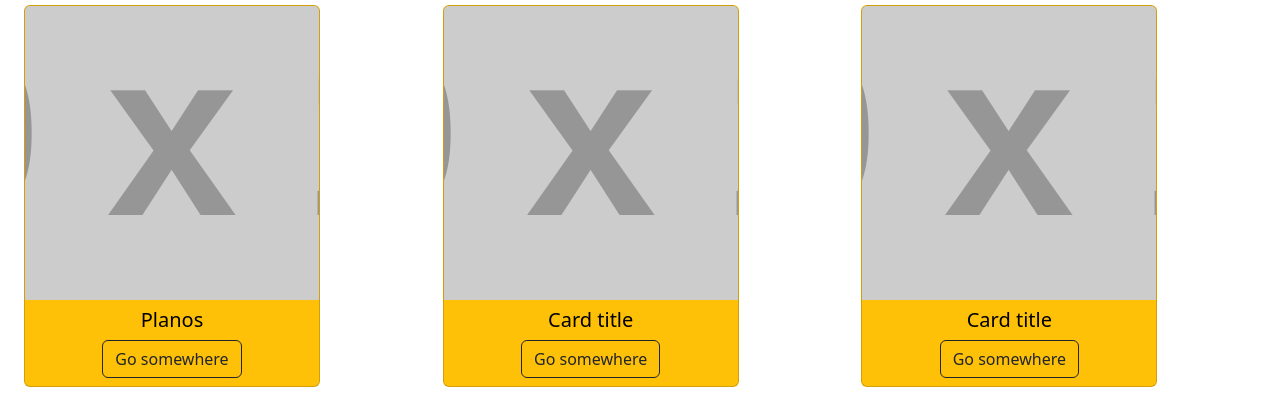
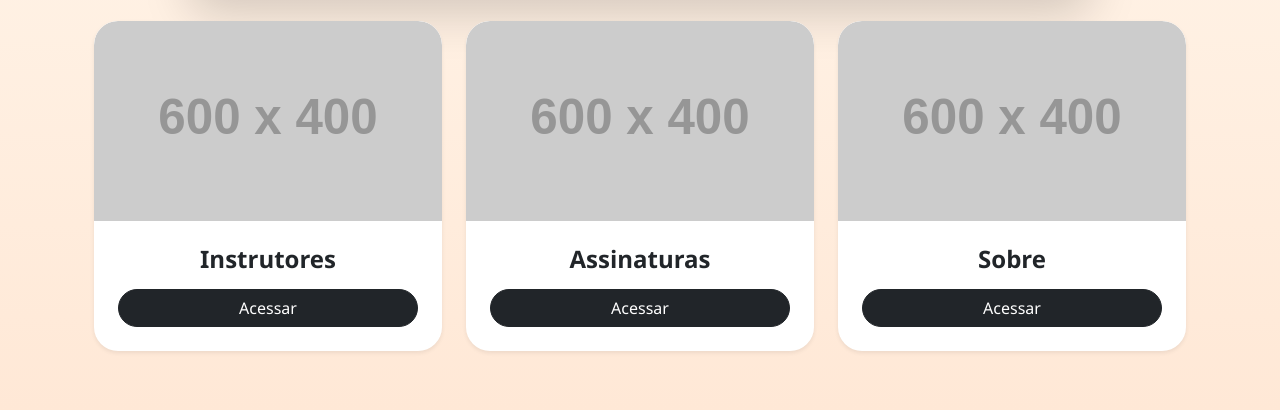
Before and after one commit to lucasfnCode/App-for-Studio-the-pilates-PI---FATEC, a website built with Parcel: page frontend/index.html in a window 1280 px wide. Shown: the part 390-800 px from the top of the page. Built offline with nearby package versions, Linux system fonts and the light colour scheme; placeholder pictures from the web are drawn by us; files whose address does not match are found by name.

Commit message:
:sparkles: feat
subindo home atualizada

```diff
--- a/frontend/assets/css/template.css
+++ b/frontend/assets/css/template.css
@@ -2,25 +2,57 @@ html, body {
     height: 100%;
     overflow-x: hidden;
     overflow-y: auto;
+    background: linear-gradient(to bottom, #fff9f0, #ffe8d6);
+    font-family: 'Segoe UI', Tahoma, Geneva, Verdana, sans-serif;
 }
 
-#head{
+#head {
     background-color: #FFCFAD;
 }
-#nav{
+
+#nav {
     background-color: rgba(255, 207, 173, 0.6);
+}
 
+#painelHome {
+    background-color: #FFFBD4;
+    border: none;
+    box-shadow: 0 10px 30px rgba(0,0,0,0.1);
 }
-#painelHome{
-    background-color: #FFFBD4;
-}
-footer{
+
+footer {
     background-color: #FFCFAD;
     margin-top: auto;
 }
+
 main {
     min-height: 100vh;
     display: flex;
     flex-direction: column;
-    overflow-y: auto; /* Permite que o scroll funcione corretamente */
+    overflow-y: auto;
 }
+
+/* Novos estilos para visual profissional */
+.card {
+    transition: transform 0.2s ease, box-shadow 0.2s ease;
+    border-radius: 1.5rem !important;
+}
+
+.card:hover {
+    transform: translateY(-5px);
+    box-shadow: 0 15px 25px rgba(0,0,0,0.1);
+}
+
+.card img {
+    border-top-left-radius: 1.5rem;
+    border-top-right-radius: 1.5rem;
+    object-fit: cover;
+}
+
+.btn {
+    transition: all 0.3s ease;
+}
+
+.btn:hover {
+    opacity: 0.9;
+}
--- a/frontend/assets/js/components/modais.js
+++ b/frontend/assets/js/components/modais.js
@@ -72,5 +72,4 @@ export function criarModalCadastroAlunoHTML() {
 }
 
 export function modalSalvarAlteração() {
-
 }
--- a/frontend/assets/js/pages/home/home.js
+++ b/frontend/assets/js/pages/home/home.js
@@ -1,56 +1,35 @@
 import { getOrCreateMainElement } from "../../components/main";
 
+export function homeScreen() {
+    const homeHTML = `
+    <section class="container py-5 d-flex flex-column align-items-center gap-4">
+        <section id="painelHome" class="w-100 p-5 rounded-4 shadow-lg text-center" style="max-width: 900px;">
+            <h1 class="display-5 fw-bold mb-3">Bem vindo</h1>
+            <p class="fs-5 text-muted">Abubleblé abu abublé abuua</p>
+        </section>
 
-export function homeScreen(){
-    const homeHTML= `
-    <section class="container d-flex p-5">
-            <section class="container p-4 border border-white rounded" id="painelHome">
-                <h1 class="h1 text-center">
-                    Bem vindo
-                </h1>
-
-                <p class="fs-5 text-center">
-                    Abubleblé abu abublé abuua
-                </p>
-            </section>
-
-
-            </section>
-
-            <section class="row row-cols-3 p-4">
-
-                <div class="col-sm">
-                <div class="card text-bg-warning text-center w-75" style="width: 20rem;">
-                    <img src="https://placehold.co/10" class="card-img-top" alt="...">
-                        <div class="card-body p-2">
-                            <h5 class="card-title">Planos</h5>
-                                <a href="#" class="btn btn-outline-dark">Go somewhere</a>
-                        </div>
-                </div>
-                </div>
-
-                <div class="col-sm">
-                <div class="card text-bg-warning text-center w-75" style="width: 20rem;">
-                    <img src="https://placehold.co/10" class="card-img-top" alt="...">
-                        <div class="card-body p-2">
-                            <h5 class="card-title">Card title</h5>
-                                <a href="#" class="btn btn-outline-dark">Go somewhere</a>
-                        </div>
-                </div>
-                </div>
-
-                <div class="col-sm">
-                <div class="card text-bg-warning text-center w-75" style="width: 20rem;">
-                    <img src="https://placehold.co/10" class="card-img-top" alt="...">
-                        <div class="card-body p-2">
-                            <h5 class="card-title">Card title</h5>
-                                <a href="#" class="btn btn-outline-dark">Go somewhere</a>
-                        </div>
-                </div>
-                </div>
-            </section>
-`;
+        <section class="row row-cols-1 row-cols-md-3 g-4 w-100 justify-content-center">
+            ${createCard("Instrutores", "https://placehold.co/600x400", "#")}
+            ${createCard("Assinaturas", "https://placehold.co/600x400", "#")}
+            ${createCard("Sobre", "https://placehold.co/600x400", "#")}
+        </section>
+    </section>
+    `;
 
     const main = getOrCreateMainElement();
     main.innerHTML = homeHTML;
 }
+
+function createCard(title, imageUrl, link) {
+    return `
+    <div class="col">
+        <div class="card h-100 border-0 rounded-4 shadow-sm overflow-hidden">
+            <img src="${imageUrl}" class="card-img-top object-fit-cover" alt="${title}" style="height: 200px;">
+            <div class="card-body text-center d-flex flex-column justify-content-between gap-2 p-4">
+                <h5 class="card-title fs-4 fw-semibold">${title}</h5>
+                <a href="${link}" class="btn btn-dark rounded-pill px-4">Acessar</a>
+            </div>
+        </div>
+    </div>
+    `;
+}
```
Also changed, not shown: 4 other files.
